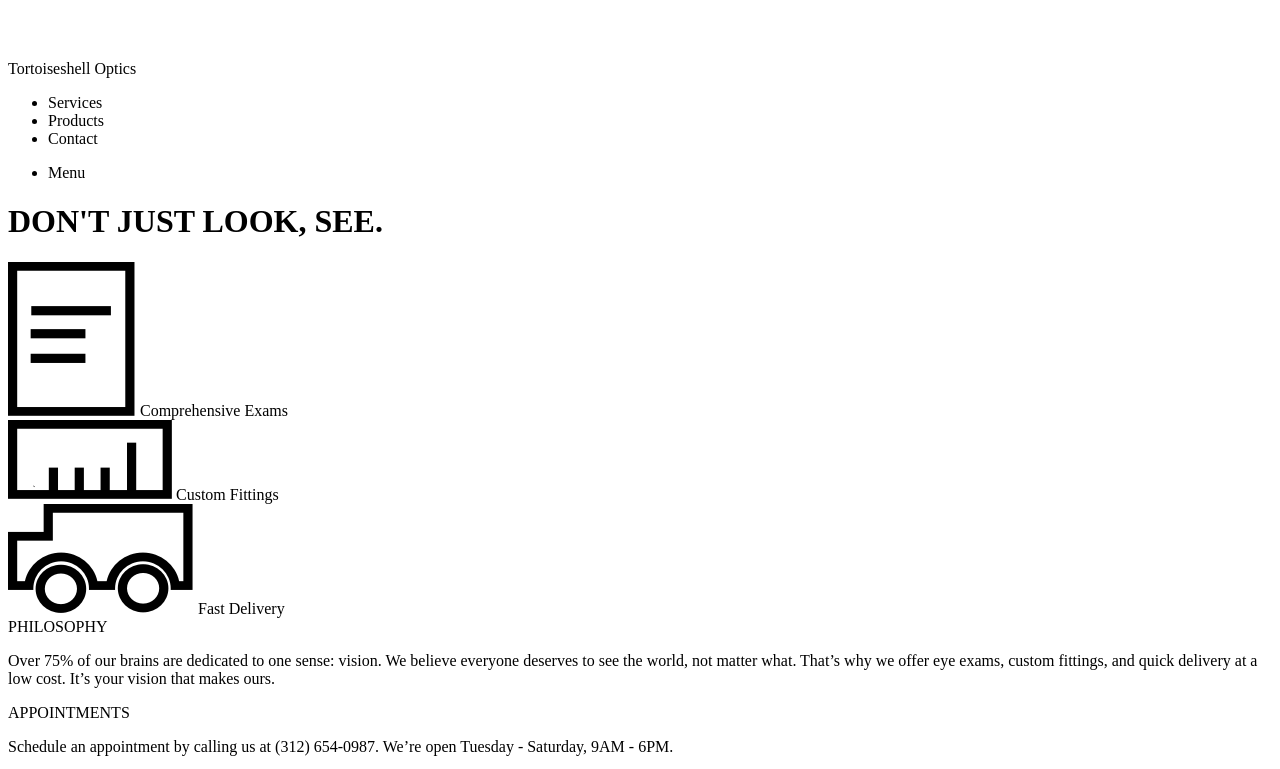
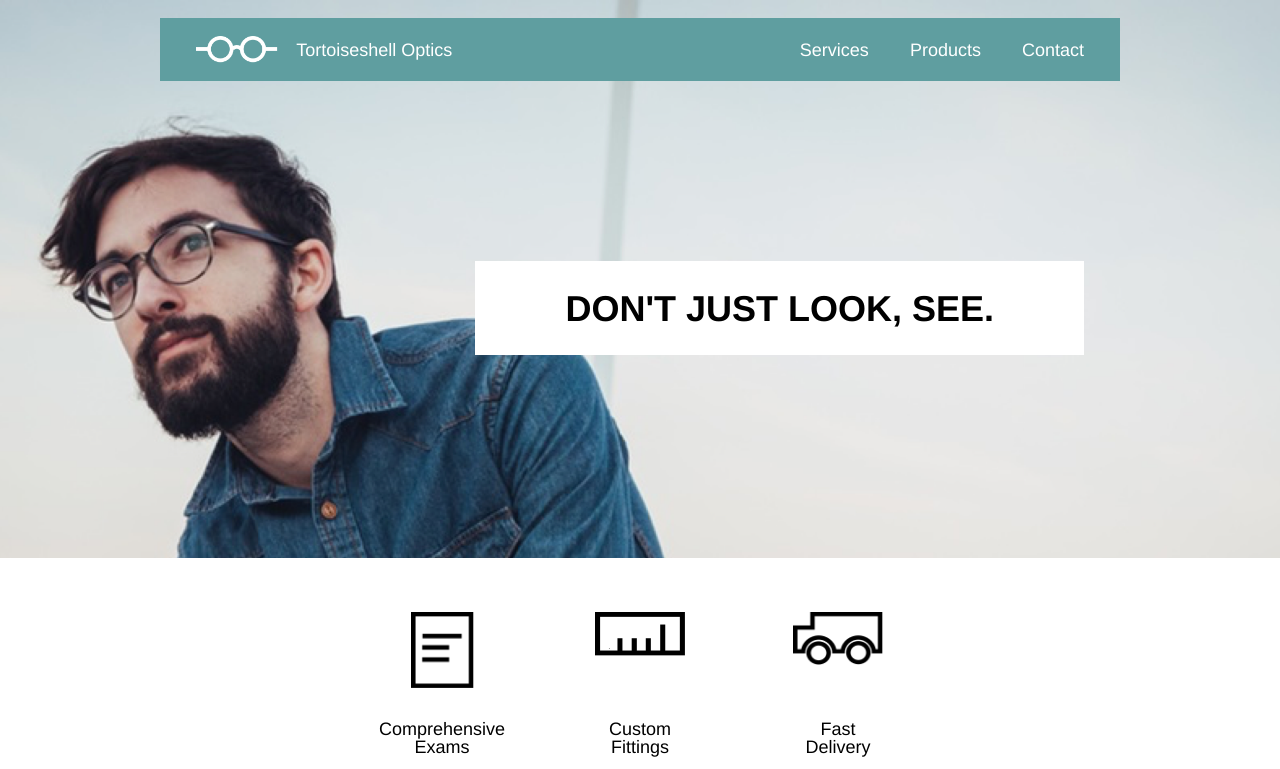
Before and after one commit to CA-lancem/tortoiseshell-optics, a plain HTML site: page index.html in a window 1280 px wide. Shown: the top 769 px of the page. Drawn offline with Linux system fonts and the light colour scheme.

Commit message:
Desktop CSS styling

```diff
--- a/index.html
+++ b/index.html
@@ -1,14 +1,23 @@
 <!DOCTYPE html>
 <html lang="en" dir="ltr">
   <head>
+
     <meta charset="utf-8">
+
+    <link rel="stylesheet" type="text/css" href="resources/css/reset.css">
+    <link rel="stylesheet" type="text/css" href="resources/css/style.css">
+
     <title>Tortoiseshell Optics</title>
+
   </head>
   <body>
     <header>
       <nav class="container">
-        <img src="resources/images/logo-white.png" alt="logo white">
-        <div>Tortoiseshell Optics</div>
+        <div>
+          <img src="resources/images/logo-white.png" alt="logo white">
+          <div>Tortoiseshell Optics</div>
+        </div>
+
         <div class="menu">
           <ul>
             <li>Services</li>
@@ -31,7 +40,7 @@
     <!--Supporting Section-->
     <section class="supporting">
       <div class="service">
-        <img src="resources/images/paper-icon.png" alt="Paper icon">
+        <img class="paper-icon" src="resources/images/paper-icon.png" alt="Paper icon">
         <span>Comprehensive Exams</span>
       </div>
 
--- a/resources/css/reset.css
+++ b/resources/css/reset.css
@@ -0,0 +1,48 @@
+/* http://meyerweb.com/eric/tools/css/reset/
+   v2.0 | 20110126
+   License: none (public domain)
+*/
+
+html, body, div, span, applet, object, iframe,
+h1, h2, h3, h4, h5, h6, p, blockquote, pre,
+a, abbr, acronym, address, big, cite, code,
+del, dfn, em, img, ins, kbd, q, s, samp,
+small, strike, strong, sub, sup, tt, var,
+b, u, i, center,
+dl, dt, dd, ol, ul, li,
+fieldset, form, label, legend,
+table, caption, tbody, tfoot, thead, tr, th, td,
+article, aside, canvas, details, embed,
+figure, figcaption, footer, header, hgroup,
+menu, nav, output, ruby, section, summary,
+time, mark, audio, video {
+	margin: 0;
+	padding: 0;
+	border: 0;
+	font-size: 100%;
+	font: inherit;
+	vertical-align: baseline;
+}
+/* HTML5 display-role reset for older browsers */
+article, aside, details, figcaption, figure,
+footer, header, hgroup, menu, nav, section {
+	display: block;
+}
+body {
+	line-height: 1;
+}
+ol, ul {
+	list-style: none;
+}
+blockquote, q {
+	quotes: none;
+}
+blockquote:before, blockquote:after,
+q:before, q:after {
+	content: '';
+	content: none;
+}
+table {
+	border-collapse: collapse;
+	border-spacing: 0;
+}
--- a/resources/css/style.css
+++ b/resources/css/style.css
@@ -0,0 +1,133 @@
+html {
+  font-size: 18px;
+  line-height: 1.4;
+}
+
+body {
+  font-family: Helvetica;
+}
+
+.container {
+  max-width: 960px;
+  margin: auto;
+}
+
+.flex {
+  display: flex;
+}
+
+header {
+  background-image: url("../../resources/images/glasses-bg.png");
+  background-repeat: no-repeat;
+  background-position: center;
+  background-size: cover;
+  padding-top: 1rem;
+  height: 30rem;
+}
+
+nav {
+  padding: 1rem 0;
+  background-color: cadetblue;
+  color: white;
+  display: flex;
+  align-items: center;
+  justify-content: space-between;
+}
+
+nav div {
+  display: flex;
+  align-items: center;
+}
+
+nav img {
+  height: 1.5rem;
+  margin-left: 2rem;
+  margin-right: 1rem;
+}
+ ul {
+   margin-right: 1rem;
+ }
+
+ul li {
+  display: inline;
+  padding: 0 1rem;
+}
+
+.truncated-menu {
+  display: none;
+}
+
+header .flex {
+  justify-content: flex-end;
+}
+
+.main-banner {
+  background-color: white;
+  padding: 0.75rem 5rem;
+  display: inline-block;
+  margin-top: 10rem;
+  margin-right: 2rem;
+  line-height: 2.4rem;
+}
+
+h1 {
+  font-size: 2rem;
+  font-weight: bold;
+  margin: 0.67rem 0;
+}
+
+.supporting {
+  display: flex;
+  justify-content: center;
+}
+
+.service {
+  display: flex;
+  flex-direction: column;
+  justify-content: space-between;
+  align-items: center;
+  text-align: center;
+  margin: 3rem;
+  width: 5rem;
+  height: 8rem;
+}
+
+.service img {
+  width: 5rem;
+  margin-bottom: 1rem;
+}
+
+.service img.paper-icon {
+  width: 3.5rem;
+}
+
+.info {
+  width: 35%;
+  margin-right: 5%;
+  margin-bottom: 4rem;
+}
+
+.info p {
+  padding: 1rem 0;
+}
+
+.title {
+  background-color: cadetblue;
+  padding: 0.5rem 1.25rem;
+  font-weight: bold;
+  color: white;
+  max-width: 10rem;
+}
+
+footer {
+  background-color: cadetblue;
+  padding: 4rem 2rem;
+  display: flex;
+  align-items: center;
+}
+
+footer img {
+  height: 1.5rem;
+  margin-left: 2rem;
+  margin-right: 1rem;
+}
```
